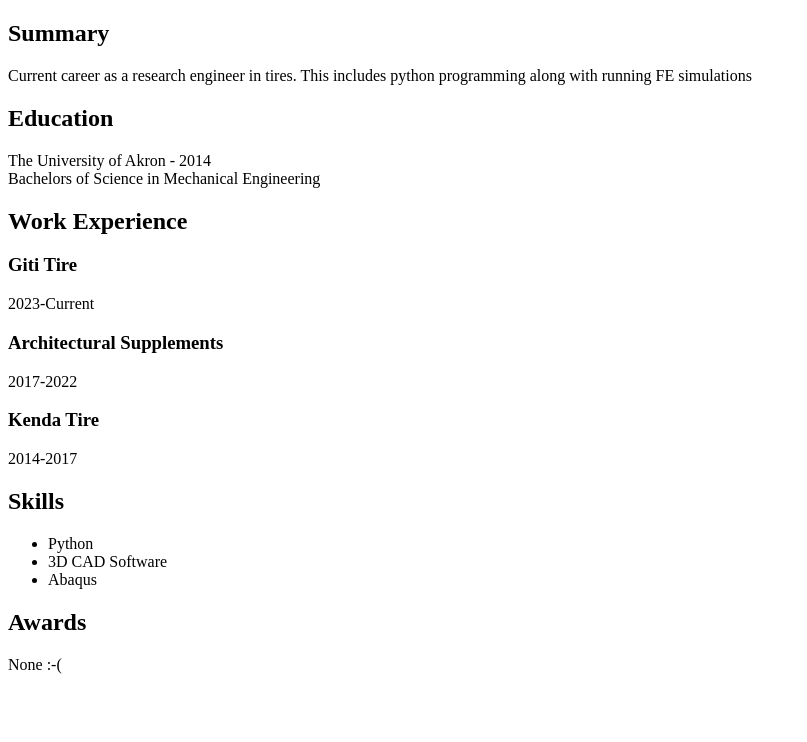
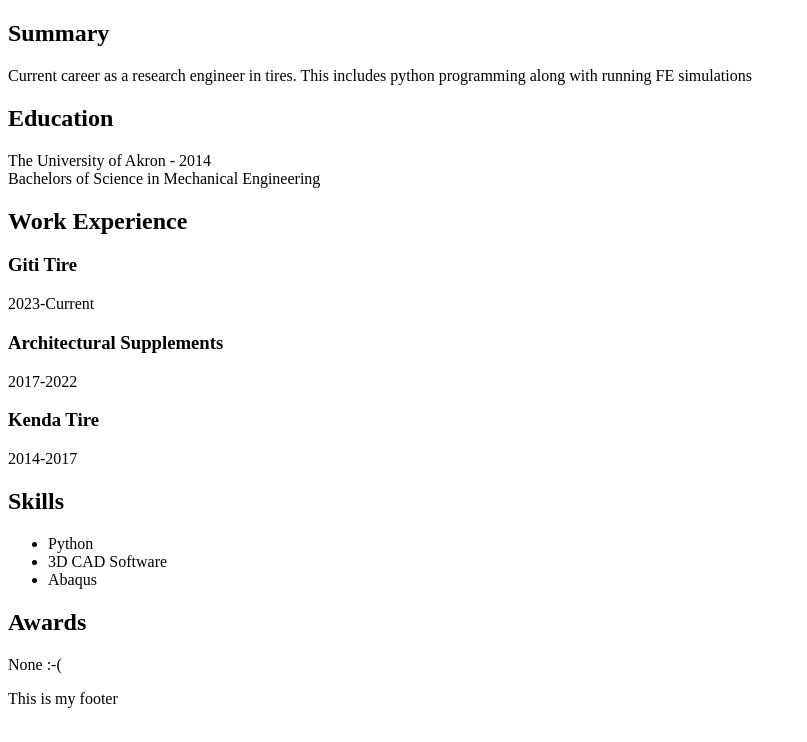
Before and after one commit to United1313/Capstone1, a plain HTML site: page index.html in a window 1280 px wide. Shown: the whole page, without its empty margins (0-807 px from the left). Drawn offline with Linux system fonts and the light colour scheme.

Commit message:
Update index.html
Added footer

```diff
--- a/index.html
+++ b/index.html
@@ -24,4 +24,7 @@
   <h2>Awards</h2>
   <p>None :-(</p>
 </body>
+<footer>
+  This is my footer
+</footer>
 </html>
```
